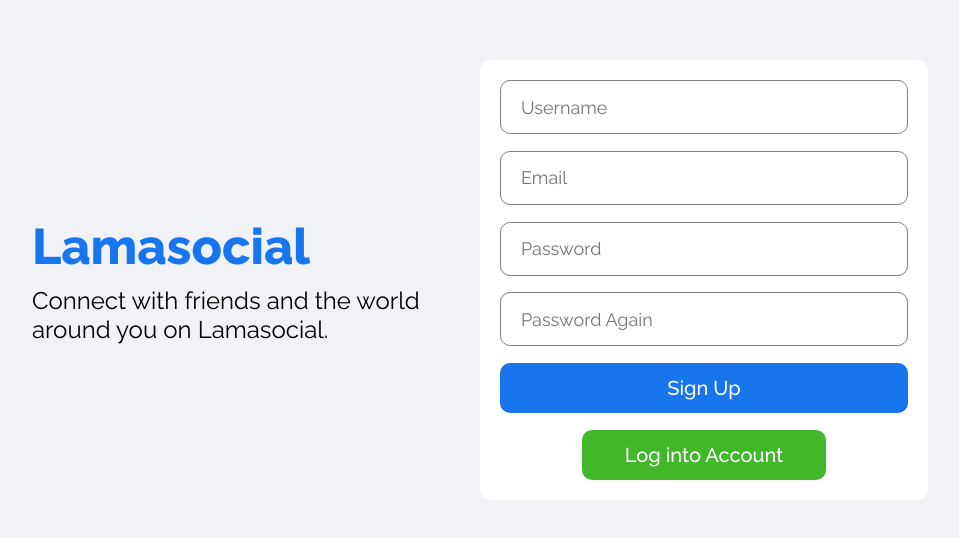
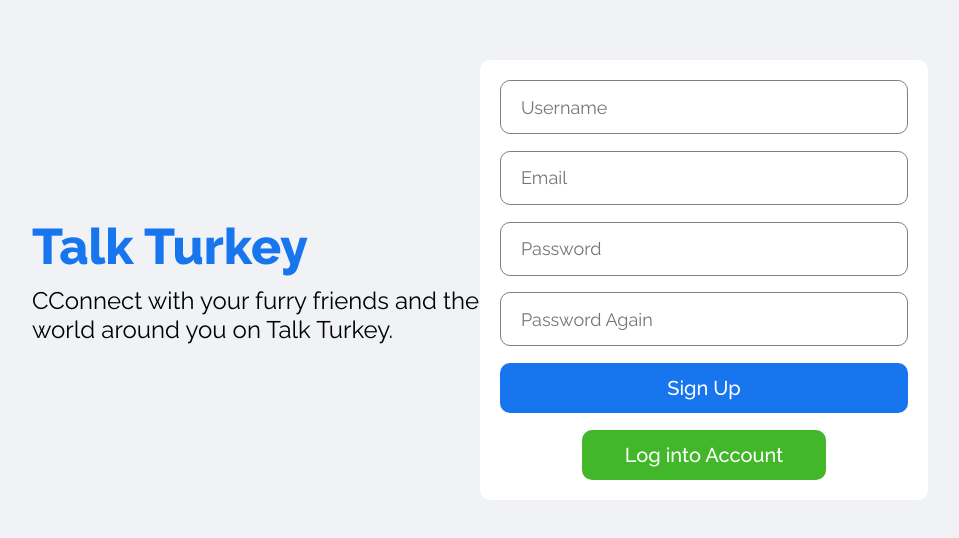
Before and after one commit to lgbrock/talkturkey, a React (Create React App) app in the folder client/: page / in a window 1280 px wide. Shown: the part 120-658 px from the top of the page, without its empty margins (160-1119 px from the left). Built offline with nearby package versions, Linux system fonts and the light colour scheme.

Commit message:
added Admin dashboard from github repo - starting on messenger

```diff
--- a/client/src/pages/register/Register.jsx
+++ b/client/src/pages/register/Register.jsx
@@ -34,9 +34,10 @@ const Register = () => {
 		<div className='login'>
 			<div className='loginWrapper'>
 				<div className='loginLeft'>
-					<h3 className='loginLogo'>Lamasocial</h3>
+					<h3 className='loginLogo'>Talk Turkey</h3>
 					<span className='loginDesc'>
-						Connect with friends and the world around you on Lamasocial.
+						CConnect with your furry friends and the world around you on Talk
+						Turkey.
 					</span>
 				</div>
 				<div className='loginRight'>
```
